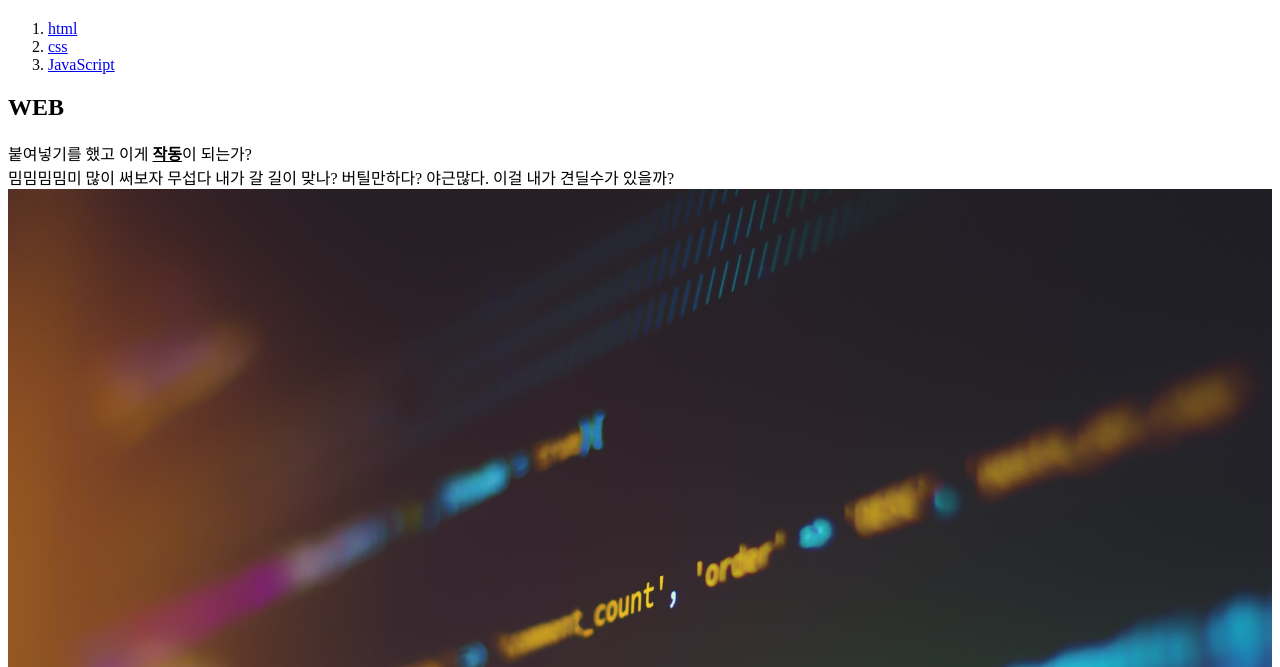
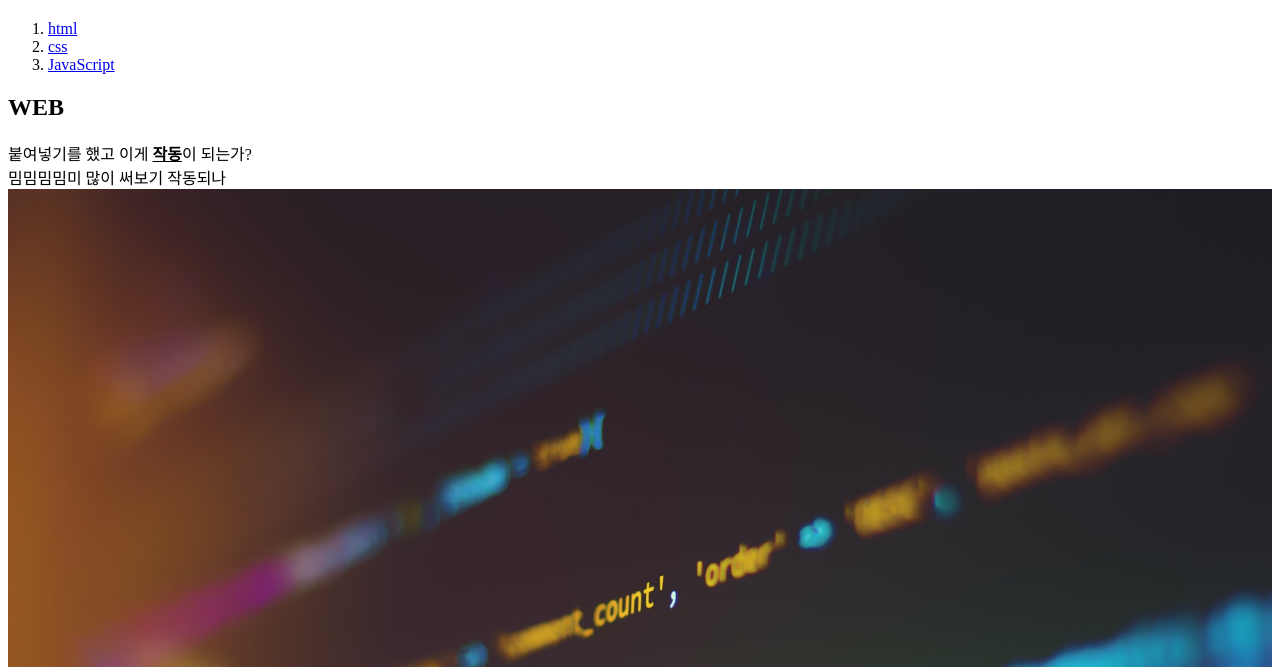
Before and after one commit to kang950329/web1, a plain HTML site: page index.html in a window 1280 px wide. Shown: the part 60-727 px from the top of the page. Drawn offline with Linux system fonts and the light colour scheme.

Commit message:
수정본

```diff
--- a/index.html
+++ b/index.html
@@ -12,9 +12,10 @@
   <li><a href="3.html">JavaScript</a></li>
 </ol>
 <h2>WEB<a href="https://www.w3.org/TR/html52/" target="_blank" title="html5 ㅁㄴㅇ"></a></h2>
-붙여넣기를 했고 이게 <strong><u>작동</u></strong>이 되는가?<br>밈밈밈밈미 많이 써보자 무섭다 내가 갈 길이 맞나? 버틸만하다? 야근많다. 이걸 내가 견딜수가 있을까?<img src="coding.jpg" width="100%">
+붙여넣기를 했고 이게 <strong><u>작동</u></strong>이 되는가?<br>밈밈밈밈미 많이 써보기 작동되나 <img src="coding.jpg" width="100%">
 <p>월드 와이드 웹(World Wide Web)이란 인터넷에 연결된 사용자들이 서로의 정보를 공유할 수 있는 공간을 의미합니다.
 
 간단히 줄여서 WWW나 W3라고도 부르며, 간단히 웹(Web)이라고 가장 많이 불립니다.</p>ㅠ
+<p><iframe width="560" height="315" src="https://www.youtube.com/embed/7T7r_oSp0SE" frameborder="0" allow="accelerometer; autoplay; clipboard-write; encrypted-media; gyroscope; picture-in-picture" allowfullscreen></iframe></p>
 </body>
 </html>
```
